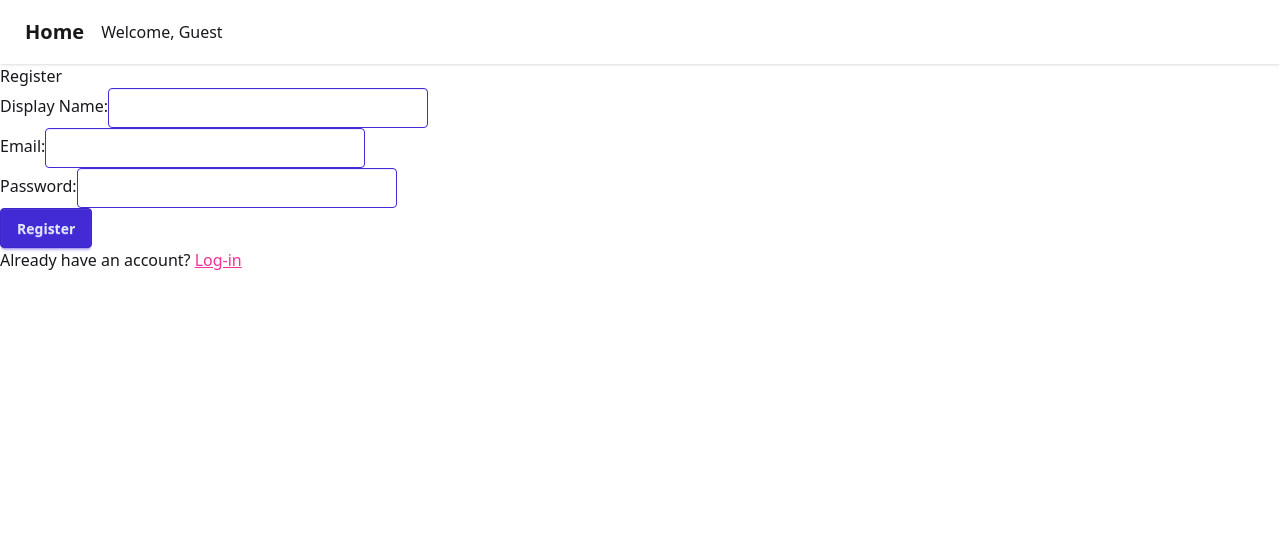
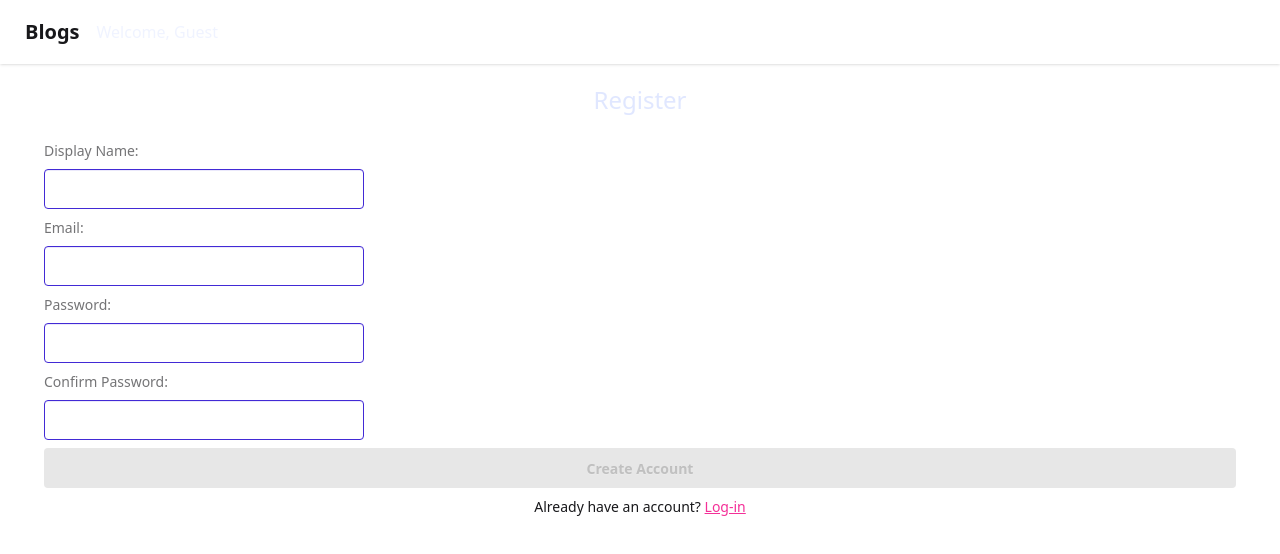
Before and after one commit to kingwell47/blog-ts-supabase, a React (Vite) app: page /register in a window 1280 px wide. Shown: the top 554 px of the page. Built offline with nearby package versions, Linux system fonts and the light colour scheme; no server answers.

Commit message:
added stylings for pages

```diff
--- a/src/components/NavBar.tsx
+++ b/src/components/NavBar.tsx
@@ -13,6 +13,18 @@ const LogOutIcon: React.FC = () => (
     fill="#e3e3e3"
   >
     <path d="M200-120q-33 0-56.5-23.5T120-200v-560q0-33 23.5-56.5T200-840h280v80H200v560h280v80H200Zm440-160-55-58 102-102H360v-80h327L585-622l55-58 200 200-200 200Z" />
+  </svg>
+);
+
+const AddPostIcon: React.FC = () => (
+  <svg
+    xmlns="http://www.w3.org/2000/svg"
+    height="24px"
+    viewBox="0 -960 960 960"
+    width="24px"
+    fill="#e3e3e3"
+  >
+    <path d="M160-400v-80h280v80H160Zm0-160v-80h440v80H160Zm0-160v-80h440v80H160Zm360 560v-123l221-220q9-9 20-13t22-4q12 0 23 4.5t20 13.5l37 37q8 9 12.5 20t4.5 22q0 11-4 22.5T863-380L643-160H520Zm300-263-37-37 37 37ZM580-220h38l121-122-18-19-19-18-122 121v38Zm141-141-19-18 37 37-18-19Z" />
   </svg>
 );
 
@@ -42,17 +54,22 @@ const NavBar: React.FC = () => {
     <nav className="navbar bg-base-100 shadow-sm">
       <div className="navbar-start">
         <Link to="/blogs" className="btn btn-ghost text-xl">
-          Home
+          Blogs
         </Link>
-        <p className="text-md">
+        <p className="text-md text-primary-content/50">
           {logoutMessage ?? `Welcome, ${displayName ?? "Guest"}`}
         </p>
       </div>
       <div className="navbar-end">
         {user && (
-          <button onClick={handleLogout} className="btn btn-ghost btn-circle">
-            <LogOutIcon />
-          </button>
+          <>
+            <Link to="/blogs/create" className="btn btn-ghost btn-circle">
+              <AddPostIcon />
+            </Link>
+            <button onClick={handleLogout} className="btn btn-ghost btn-circle">
+              <LogOutIcon />
+            </button>
+          </>
         )}
       </div>
     </nav>
--- a/src/pages/BlogListPage.tsx
+++ b/src/pages/BlogListPage.tsx
@@ -74,7 +74,7 @@ const BlogListPage: React.FC = () => {
   return (
     <div className="p-5">
       <h1 className="text-center text-2xl font-bold">Blog Posts</h1>
-      {isLoading && <p>Loading...</p>}
+      {isLoading && <div className="skeleton h-32 w-full my-2" />}
       {error && <p style={{ color: "red" }}>{error}</p>}
       {!isLoading && !error && (
         <ul className="list bg-base-100 shadow-md">
@@ -126,7 +126,7 @@ const BlogListPage: React.FC = () => {
         >
           Previous
         </button>
-        <span>
+        <span className="text-sm text-secondary-content">
           Page {page} of {totalPages}
         </span>
         <button
--- a/src/pages/BlogViewPage.tsx
+++ b/src/pages/BlogViewPage.tsx
@@ -47,25 +47,54 @@ const BlogViewPage: React.FC = () => {
       .finally(() => dispatch(setBlogsLoading(false)));
   }, [dispatch, id]);
 
-  if (isLoading) return <p>Loading...</p>;
+  if (isLoading)
+    return (
+      <div className="p-5">
+        <div className="skeleton h-64 w-full" />
+      </div>
+    );
   if (error) return <p style={{ color: "red" }}>{error}</p>;
   if (!currentPost) return <p>No blog found.</p>;
 
+  // Check if current user is also the author
   const isAuthor = user?.id === currentPost.author_id;
+
+  const date = new Date(currentPost.created_at);
+  const formatted = date.toLocaleString(undefined, {
+    year: "numeric",
+    month: "numeric",
+    day: "numeric",
+    hour: "2-digit",
+    minute: "2-digit",
+    hour12: false,
+  });
+
   return (
-    <div>
-      <h1>{currentPost.title}</h1>
-      <p style={{ fontStyle: "italic", color: "#555", margin: "0.5rem 0" }}>
+    <div className="p-5">
+      <h1 className="text-center text-2xl text-primary-content">
+        {currentPost.title}
+      </h1>
+      <p className="text-center italic text-primary-content/50 my-1">
         By {authorName ?? currentPost.author_id}
       </p>
-      <p>{new Date(currentPost.created_at).toLocaleString()}</p>
-      <div>{currentPost.content}</div>
-      {isAuthor && (
-        <>
-          <Link to={`/blogs/${currentPost.id}/edit`}>Edit</Link> |{" "}
-        </>
-      )}
-      <Link to="/blogs">Back to list</Link>
+      <p className="text-center mb-1">{formatted}</p>
+      <div className="indent-10">{currentPost.content}</div>
+      <div className="text-center mt-2">
+        {isAuthor && (
+          <>
+            <Link
+              to={`/blogs/${currentPost.id}/edit`}
+              className="link text-lg text-primary-content/50"
+            >
+              Edit/Delete
+            </Link>{" "}
+            |{" "}
+          </>
+        )}
+        <Link to="/blogs" className="link text-lg text-primary-content/50">
+          Back to list
+        </Link>
+      </div>
     </div>
   );
 };
--- a/src/pages/LoginPage.tsx
+++ b/src/pages/LoginPage.tsx
@@ -34,11 +34,13 @@ const LoginPage: React.FC = () => {
   };
 
   return (
-    <div>
-      <h1>Login</h1>
-      <form onSubmit={handleSubmit}>
-        <div>
-          <label htmlFor="email">Email:</label>
+    <div className="p-5">
+      <form onSubmit={handleSubmit} className="card">
+        <h1 className="text-center text-2xl text-primary-content">Login</h1>
+        <div className="card-body">
+          <label htmlFor="email" className="label">
+            Email:
+          </label>
           <input
             id="email"
             type="email"
@@ -46,11 +48,11 @@ const LoginPage: React.FC = () => {
             onChange={(e) => setEmail(e.target.value)}
             required
             autoComplete="off"
-            className="input input-primary"
+            className="input"
           />
-        </div>
-        <div>
-          <label htmlFor="password">Password:</label>
+          <label htmlFor="password" className="label">
+            Password:
+          </label>
           <input
             id="password"
             type="password"
@@ -58,17 +60,21 @@ const LoginPage: React.FC = () => {
             onChange={(e) => setPassword(e.target.value)}
             required
             autoComplete="off"
-            className="input input-primary"
+            className="input"
           />
+          {error && <p className="text-error">{error}</p>}
+          <button
+            type="submit"
+            disabled={isLoading || !email || !password}
+            className="btn btn-primary"
+          >
+            {isLoading ? "Logging in..." : "Login"}
+          </button>
+          <Link to="/register" className="link link-secondary text-center">
+            Create an account here
+          </Link>
         </div>
-        {error && <p style={{ color: "red" }}>{error}</p>}
-        <button type="submit" disabled={isLoading} className="btn btn-primary">
-          {isLoading ? "Logging in..." : "Login"}
-        </button>
       </form>
-      <Link to="/register" className="link link-secondary">
-        Create an account here
-      </Link>
     </div>
   );
 };
--- a/src/pages/RegistrationPage.tsx
+++ b/src/pages/RegistrationPage.tsx
@@ -1,4 +1,4 @@
-import React, { useState } from "react";
+import React, { useState, useEffect } from "react";
 import type { FormEvent } from "react";
 import { useAppDispatch, useAppSelector } from "../store/store";
 import { setUser, setLoading, setError } from "../slices/authSlice";
@@ -14,10 +14,31 @@ const RegistrationPage: React.FC = () => {
   const [displayName, setDisplayName] = useState("");
   const [email, setEmail] = useState("");
   const [password, setPassword] = useState("");
+  const [confirmPassword, setConfirmPassword] = useState("");
   const [success, setSuccess] = useState<string | null>(null);
+
+  const [isButtonDisabled, setIsButtonDisabled] = useState(true);
+  const [localError, setLocalError] = useState<string | null>(null);
+
+  // Enable register button only when all fields are filled and passwords match
+  useEffect(() => {
+    if (!email || !password || !confirmPassword || !displayName) {
+      setIsButtonDisabled(true);
+      setLocalError(null);
+    } else if (password !== confirmPassword) {
+      setIsButtonDisabled(true);
+      setLocalError("Passwords do not match.");
+    } else {
+      setIsButtonDisabled(false);
+      setLocalError(null);
+    }
+  }, [email, password, confirmPassword, displayName]);
 
   const handleSubmit = async (e: FormEvent) => {
     e.preventDefault();
+    // Extra check before submission
+    if (password !== confirmPassword) return;
+
     dispatch(setLoading(true));
     dispatch(setError(null));
     setSuccess(null);
@@ -41,11 +62,13 @@ const RegistrationPage: React.FC = () => {
   };
 
   return (
-    <div>
-      <h1>Register</h1>
-      <form onSubmit={handleSubmit}>
-        <div>
-          <label htmlFor="displayName">Display Name:</label>
+    <div className="p-5">
+      <form onSubmit={handleSubmit} className="card">
+        <h1 className="text-center text-2xl text-primary-content">Register</h1>
+        <div className="card-body">
+          <label htmlFor="displayName" className="label">
+            Display Name:
+          </label>
           <input
             id="displayName"
             type="text"
@@ -55,9 +78,10 @@ const RegistrationPage: React.FC = () => {
             autoComplete="off"
             className="input input-primary"
           />
-        </div>
-        <div>
-          <label htmlFor="email">Email:</label>
+
+          <label htmlFor="email" className="label">
+            Email:
+          </label>
           <input
             id="email"
             type="email"
@@ -67,9 +91,10 @@ const RegistrationPage: React.FC = () => {
             autoComplete="off"
             className="input input-primary"
           />
-        </div>
-        <div>
-          <label htmlFor="password">Password:</label>
+
+          <label htmlFor="password" className="label">
+            Password:
+          </label>
           <input
             id="password"
             type="password"
@@ -79,19 +104,39 @@ const RegistrationPage: React.FC = () => {
             autoComplete="off"
             className="input input-primary"
           />
+
+          <label htmlFor="confirm" className="label">
+            Confirm Password:
+          </label>
+          <input
+            id="confirm"
+            type="password"
+            value={confirmPassword}
+            onChange={(e) => setConfirmPassword(e.target.value)}
+            required
+            autoComplete="off"
+            className="input input-primary"
+          />
+
+          {localError && <p className="text-error">{localError}</p>}
+          {error && <p className="text-error">{error}</p>}
+          {success && <p className="text-success">{success}</p>}
+
+          <button
+            type="submit"
+            disabled={isLoading || isButtonDisabled}
+            className="btn btn-primary"
+          >
+            {isLoading ? "Creating..." : "Create Account"}
+          </button>
+          <span className="text-center">
+            Already have an account?{" "}
+            <Link to="/login" className="link link-secondary">
+              Log-in
+            </Link>
+          </span>
         </div>
-        {error && <p style={{ color: "red" }}>{error}</p>}
-        {success && <p style={{ color: "green" }}>{success}</p>}
-        <button type="submit" disabled={isLoading} className="btn btn-primary">
-          {isLoading ? "Registering..." : "Register"}
-        </button>
       </form>
-      <span>
-        Already have an account?{" "}
-        <Link to="/login" className="link link-secondary">
-          Log-in
-        </Link>
-      </span>
     </div>
   );
 };
```
Also changed, not shown: src/pages/CreateBlogPage.tsx (+28 -15 lines).
